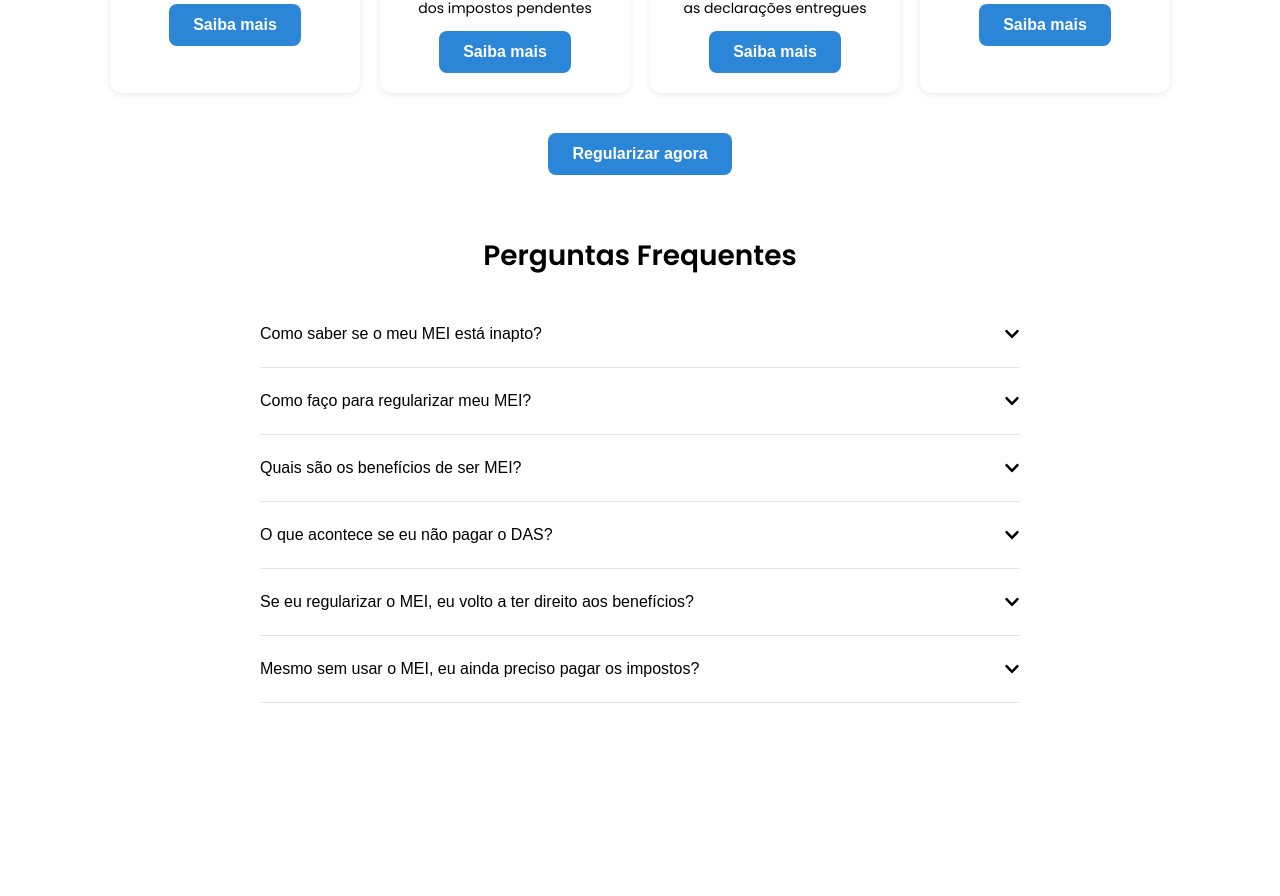
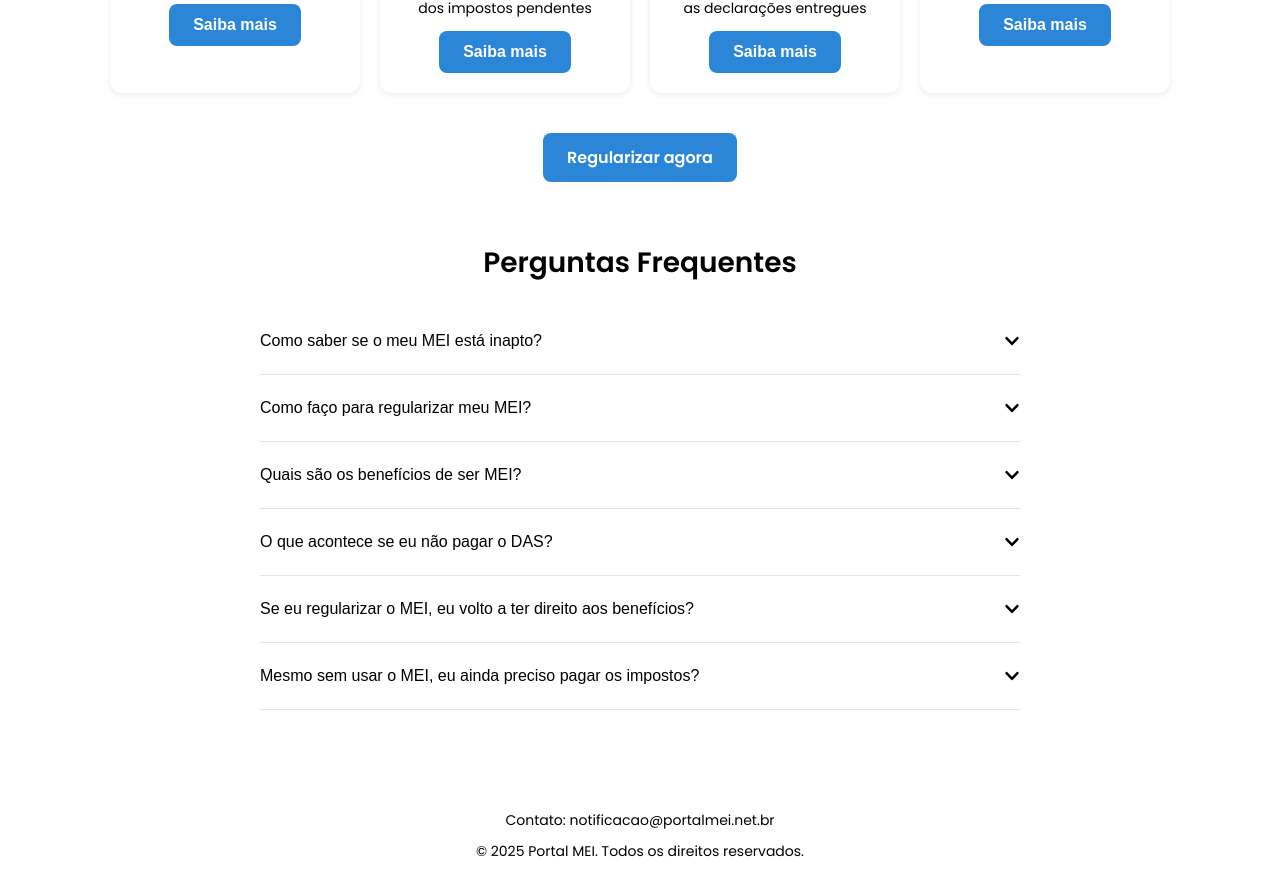
Before and after one commit to Israel-ops-cmd/captura-mei, a React (Vite) app: page / in a window 1280 px wide. Shown: the part 496-1392 px from the top of the page. Before the commit the page ends 1259 px from the top, so only its background shows below. Built offline with nearby package versions, Linux system fonts and the light colour scheme.

Commit message:
feat: crating footer section

```diff
--- a/src/App.tsx
+++ b/src/App.tsx
@@ -4,6 +4,7 @@
 import { Header } from "./components/header"
 import { Hero } from "./components/hero"
 import { FAQ } from "./components/faq"
+import { Footer } from "./components/footer"
 
 function App() {
   return (
@@ -12,6 +13,7 @@
        <Header />
        <Hero />
        <FAQ />
+       <Footer />
     </ThemeProvider>
   )
 }
--- a/src/components/faq/index.tsx
+++ b/src/components/faq/index.tsx
@@ -37,7 +37,7 @@
   }
 
   return (
-    <FAQContainer>
+    <FAQContainer id="faq">
       <FAQTitle>Perguntas Frequentes</FAQTitle>
       {faqData.map((item, index) => (
         <FAQItem key={index}>
--- /dev/null
+++ b/src/components/footer/index.tsx
@@ -0,0 +1,16 @@
+import React from "react"
+import { Container, FooterText, FooterLink } from "./style"
+
+export const Footer: React.FC = () => {
+    return (
+        <Container id="contato">
+            <FooterText>
+                Contato: <FooterLink href="mailto:notificacao@portalmei.net.br">notificacao@portalmei.net.br</FooterLink>
+            </FooterText>
+
+            <FooterText>
+                © {new Date().getFullYear()} Portal MEI. Todos os direitos reservados.
+            </FooterText>
+        </Container>
+    )
+}
--- /dev/null
+++ b/src/components/footer/style.ts
@@ -0,0 +1,28 @@
+import styled from "styled-components"
+import { pxToRem } from "../../utils/Utils"
+
+export const Container = styled.footer`
+    display: flex;
+    flex-direction: column;
+    align-items: center;
+    gap: ${pxToRem(10)};
+    padding: ${pxToRem(40)} ${pxToRem(20)};
+    color: ${({ theme }) => theme.colors.text};
+    text-align: center;
+`
+
+export const FooterText = styled.p`
+    font-size: ${pxToRem(14)};
+    margin: 0;
+    color: ${({ theme }) => theme.colors.text}
+`
+
+export const FooterLink = styled.a`
+    color: ${({ theme }) => theme.colors.text};
+    text-decoration: none;
+    transition: color 0.3s;
+
+    &:hover {
+        color: ${({ theme }) => theme.colors.text};
+    }
+`
--- a/src/components/header/index.tsx
+++ b/src/components/header/index.tsx
@@ -6,8 +6,8 @@
         <Container>
             <Text>Portal MEI</Text>
             <Nav>
-                <NavLink>Perguntas frequentes</NavLink>
-                <NavLink>Contato</NavLink>
+                <NavLink href="#faq">Perguntas frequentes</NavLink>
+                <NavLink href="#contato">Contato</NavLink>
             </Nav>
         </Container>
     )
--- a/src/components/hero/index.tsx
+++ b/src/components/hero/index.tsx
@@ -121,7 +121,15 @@
                 </Card>
             </Cards>
 
-            <Button>Regularizar agora</Button>
+            <Button
+                as="a"
+                href="https://wa.me/558420107912"
+                target="_blank"
+                rel="noopener noreferrer"
+            >
+                Regularizar agora
+            </Button>
+
 
             {/* Modal */}
             {isOpen && (
```
